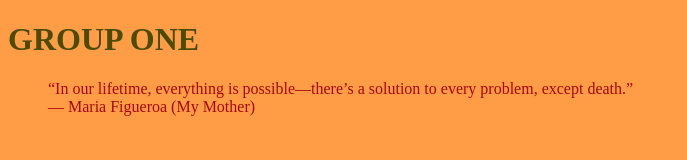
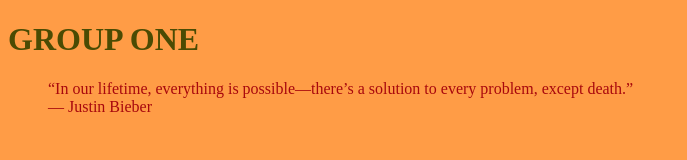
Before and after one commit to Silent-clippers/GitLab, a plain HTML site: page index.html in a window 1280 px wide. Shown: the whole page, without its empty margins (0-687 px from the left). Drawn offline with Linux system fonts and the light colour scheme.

Commit message:
Foltz: changed quote author to Justin Bieber

```diff
--- a/index.html
+++ b/index.html
@@ -23,7 +23,7 @@
 		<h1>GROUP ONE</h1>
 		<blockquote>
 				“In our lifetime, everything is possible—there’s a solution to every problem, except death.”<br>
-				— Maria Figueroa (My Mother)
+				— Justin Bieber
 		</blockquote>
 </body>
 </html>
```
